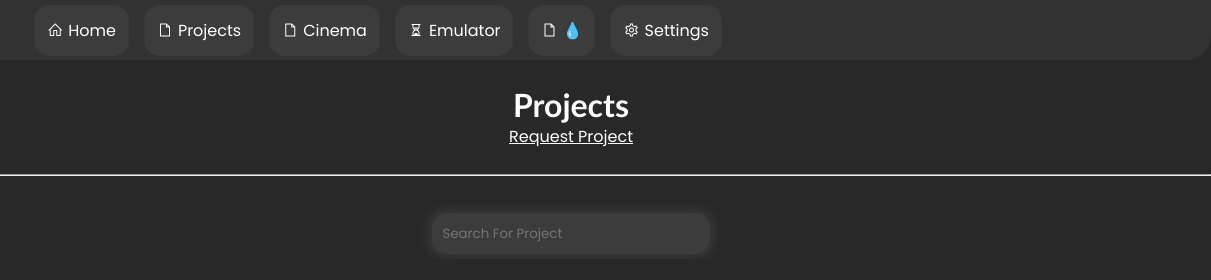
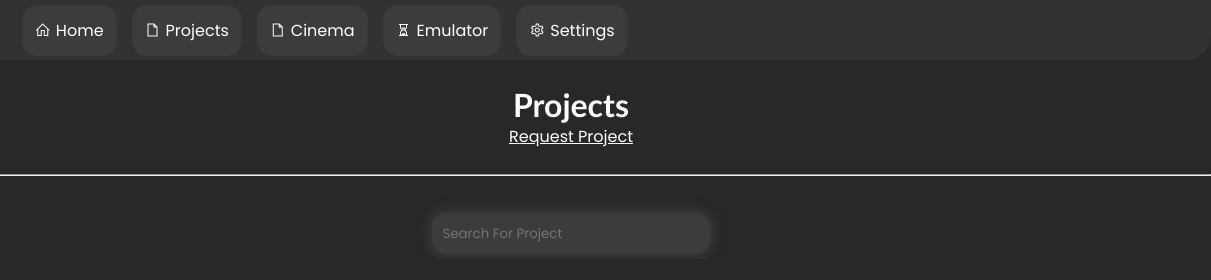
Before and after one commit to Unberserk/Home, a plain HTML site: page i.html in a window 1280 px wide. Shown: the top 280 px of the page, 69-1280 px from the left. Drawn offline with nearby package versions, Linux system fonts and the light colour scheme; no server answers.

Commit message:
Update i.html

```diff
--- a/i.html
+++ b/i.html
@@ -18,7 +18,6 @@
                 <li class="Navigation-Button"><a href="./g.html"><i class="las la-file"></i><p>Projects</p></a></li>
                 <li class="Navigation-Button"><a href="./u.html"><i class="las la-file"></i><p>Cinema</p></a></li>
                 <li class="Navigation-Button"><a href="./e.html"><i class="las la-hourglass-half"></i><p>Emulator</p></a></li>
-                <li class="Navigation-Button"><a href="./c.html"><i class="las la-file"></i><p>💧</p></a></li>
                 <li class="Navigation-Button"><a href="./settings.html"><i class="las la-cog"></i><p>Settings</p></a></li>
             <ul>
         </div>
@@ -56,6 +55,6 @@
 
     <script src="./Assests/JS/aboutblank.js"></script>
     <script src="./Assests/JS/options.js"></script>
-    <script src="./Assests/JS/c.js"></script>
+    <script src="./Assests/JS/i.js"></script>
 </body>
 </html>
```
